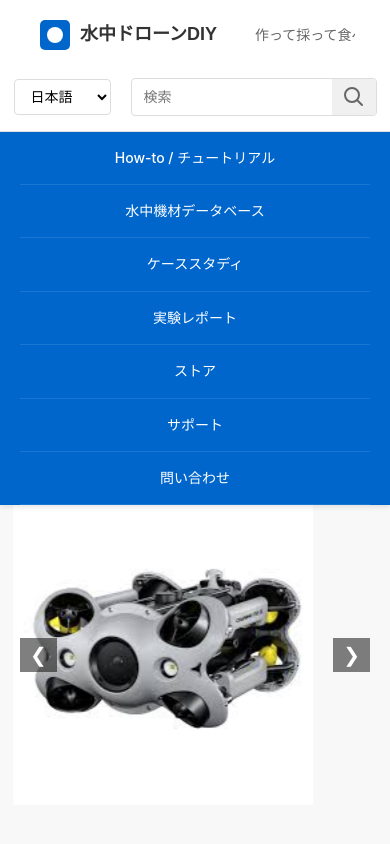
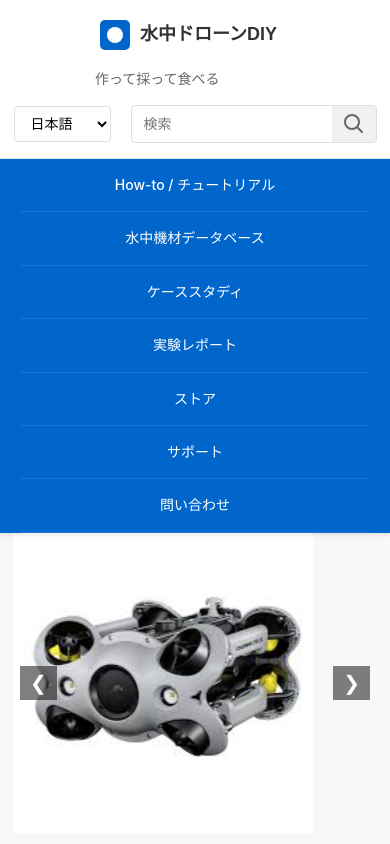
Before and after one commit to sourcekatsudon/uDIYweb, a plain HTML site: page jp/index.html in a window 390 px wide. Shown: the top 844 px of the page. Drawn offline with Linux system fonts and the light colour scheme.

Commit message:
ロゴと解説テキストを分離: ロゴ単体とタグラインを別々の要素として表示

```diff
--- a/css/style.css
+++ b/css/style.css
@@ -37,12 +37,20 @@ body {
 
 .logo-wrapper {
     flex-shrink: 0;
-    min-width: 320px;
+    display: flex;
+    align-items: center;
+    gap: 15px;
 }
 
 .logo {
     display: block;
     text-decoration: none;
+}
+
+.logo-tagline {
+    font-size: 14px;
+    color: #666;
+    font-weight: normal;
 }
 
 .header-controls {
@@ -228,7 +236,9 @@ body {
     }
 
     .logo-wrapper {
-        min-width: auto;
+        flex-direction: column;
+        align-items: flex-start;
+        gap: 5px;
     }
 
     .search-input {
--- a/jp/index.html
+++ b/jp/index.html
@@ -13,13 +13,13 @@
             <div class="container">
                 <div class="logo-wrapper">
                     <a href="/jp/" class="logo">
-                        <svg width="320" height="40" viewBox="0 0 320 40" xmlns="http://www.w3.org/2000/svg">
+                        <svg width="200" height="40" viewBox="0 0 200 40" xmlns="http://www.w3.org/2000/svg">
                             <rect x="5" y="5" width="30" height="30" fill="#0066cc" rx="5"/>
                             <circle cx="20" cy="20" r="8" fill="white"/>
                             <text x="45" y="25" font-family="Arial, sans-serif" font-size="18" font-weight="bold" fill="#333">水中ドローンDIY</text>
-                            <text x="220" y="25" font-family="Arial, sans-serif" font-size="14" fill="#666">作って採って食べる</text>
                         </svg>
                     </a>
+                    <span class="logo-tagline">作って採って食べる</span>
                 </div>
                 <div class="header-controls">
                     <div class="language-selector">
```
